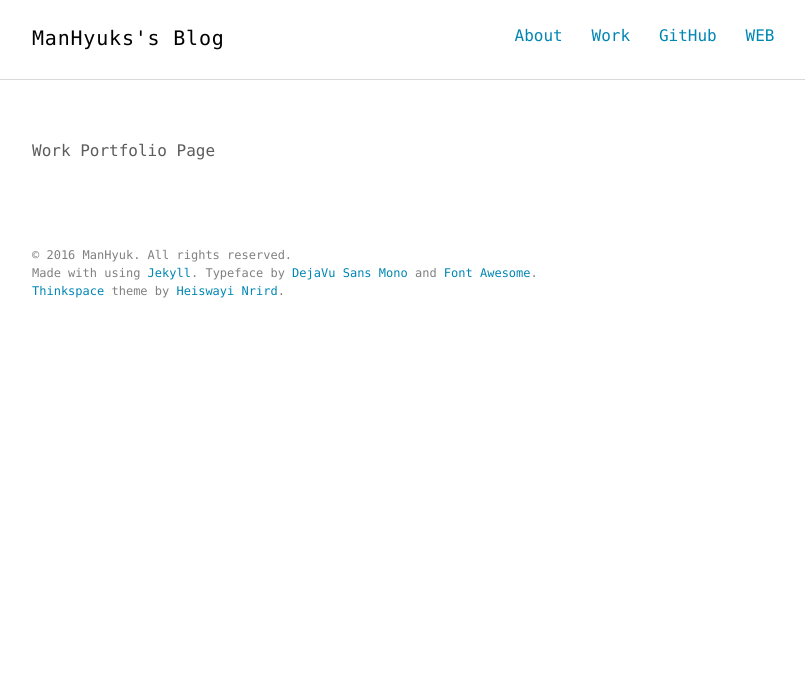
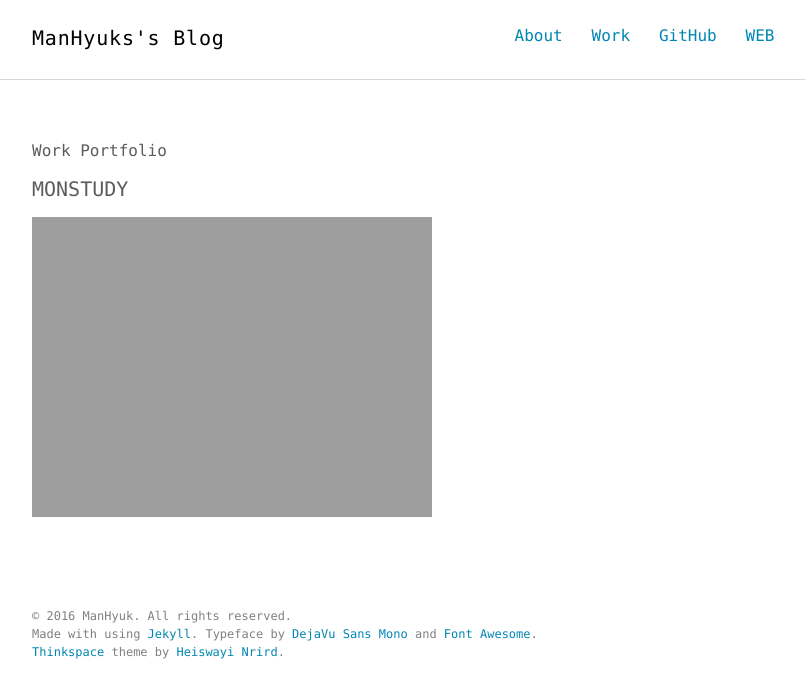
Before and after one commit to ManHyuk/ManHyuk.github.io, a Jekyll site: the page built from work_portfolio.md, in a window 1280 px wide. Shown: the top 698 px of the page, without its empty margins (232-1037 px from the left). Built offline with Jekyll 4.4.1, drawn with Linux system fonts in a browser that asks for light colours.

Commit message:
img test

```diff
--- a/work_portfolio.md
+++ b/work_portfolio.md
@@ -4,4 +4,8 @@ title:
 permalink: /work/
 ---
 
-Work Portfolio Page
+Work Portfolio
+
+#### MONSTUDY
+
+![monstudy](http://manhyuk.github.com/manhyuk.github.io/images/mon1.png)
```
Also changed, not shown: about.md (+0 -1 lines), images/mon1.png (added).
